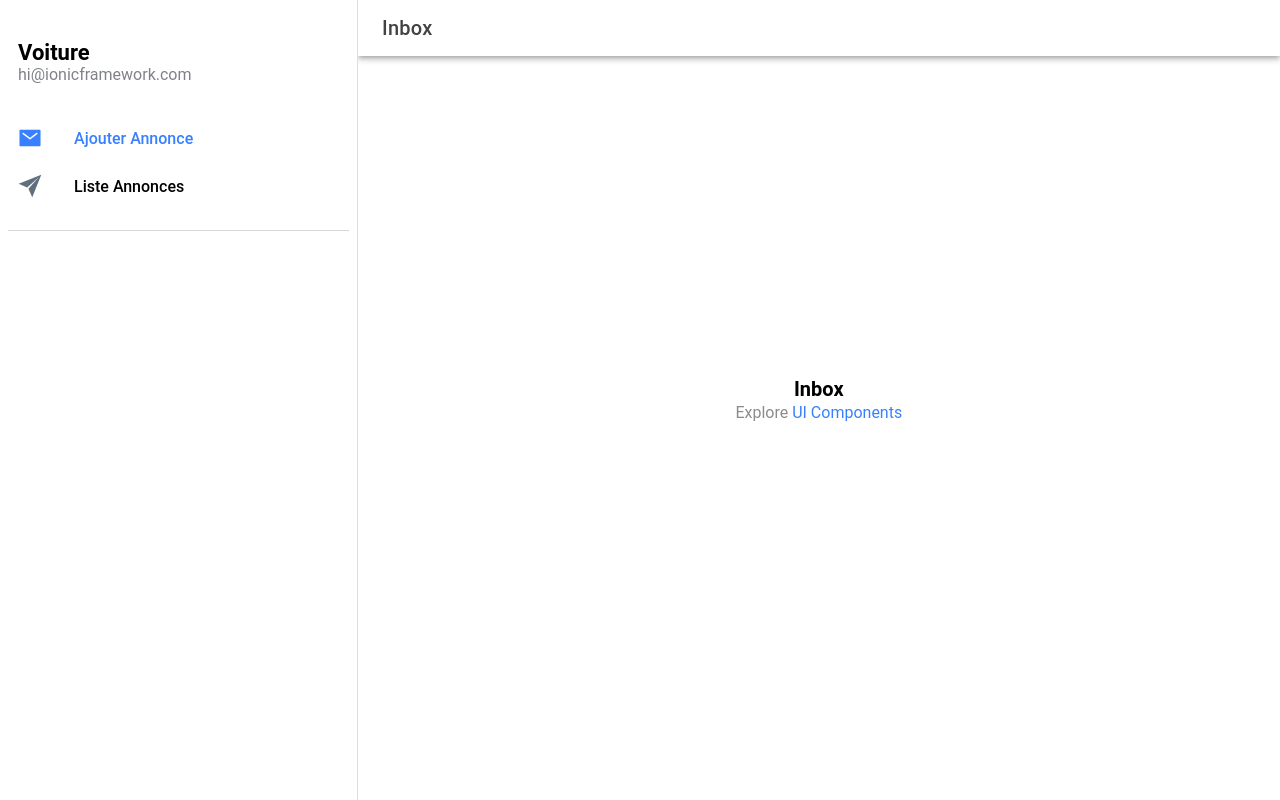
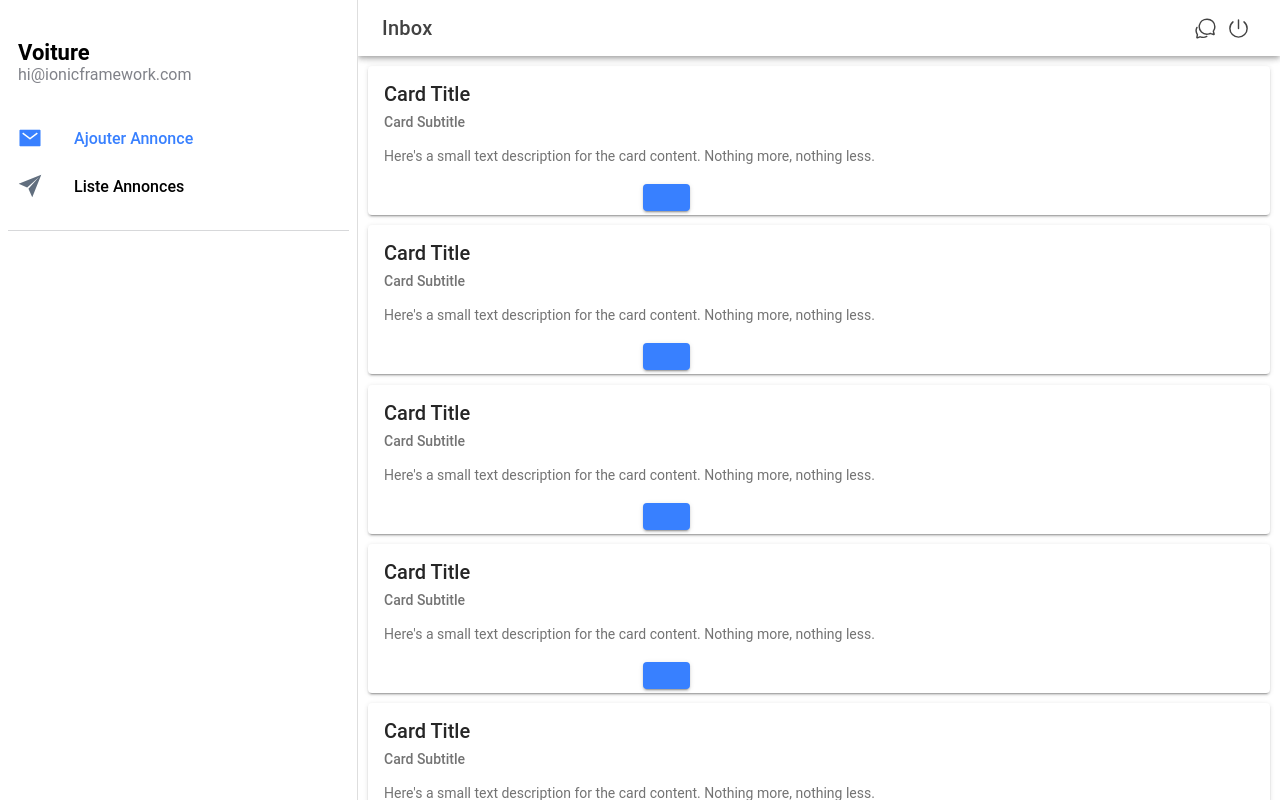
Before and after one commit to TojoKely04/Vente_Voiture_Mobile, a React (Vite) app: page /folder/1 in a window 1280 px wide. Both pictures are taken after a click on the element "Ajouter Annonce". Built offline with nearby package versions, Linux system fonts and the light colour scheme.

Commit message:
Liste- et Nav

```diff
--- a/package.json
+++ b/package.json
@@ -21,11 +21,14 @@
     "@ionic/react-router": "^7.0.0",
     "@types/react-router": "^5.1.20",
     "@types/react-router-dom": "^5.3.3",
+    "add": "^2.0.6",
     "ionicons": "^7.0.0",
     "react": "^18.2.0",
     "react-dom": "^18.2.0",
     "react-router": "^5.3.4",
-    "react-router-dom": "^5.3.4"
+    "react-router-dom": "^5.3.4",
+    "stream-chat-react": "^11.3.0",
+    "yarn": "^1.22.21"
   },
   "devDependencies": {
     "@capacitor/cli": "5.6.0",
--- a/src/App.tsx
+++ b/src/App.tsx
@@ -3,6 +3,7 @@ import { IonReactRouter } from '@ionic/react-router';
 import { Redirect, Route } from 'react-router-dom';
 import Menu from './components/Menu';
 import Page from './pages/Page';
+
 
 /* Core CSS required for Ionic components to work properly */
 import '@ionic/react/css/core.css';
@@ -38,6 +39,7 @@ const App: React.FC = () => {
             <Route path="/folder/:name" exact={true}>
               <Page />
             </Route>
+
           </IonRouterOutlet>
         </IonSplitPane>
       </IonReactRouter>
--- /dev/null
+++ b/src/annonce/Annonce.tsx
@@ -0,0 +1,20 @@
+import React from 'react';
+import { IonIcon , IonButton, IonCard, IonCardContent, IonCardHeader, IonCardSubtitle, IonCardTitle } from '@ionic/react';
+import { star } from 'ionicons/icons';
+
+function Card() {
+  return (
+    <IonCard>
+      <IonCardHeader>
+        <IonCardTitle>Card Title</IonCardTitle>
+        <IonCardSubtitle>Card Subtitle</IonCardSubtitle>
+      </IonCardHeader>
+
+      <IonCardContent>Here's a small text description for the card content. Nothing more, nothing less.</IonCardContent>
+      <IonButton style={{marginLeft:'275px'}} size='small'>
+      <IonIcon slot="icon-only"></IonIcon>
+      </IonButton>
+    </IonCard>
+  );
+}
+export default Card;
--- a/src/pages/Page.tsx
+++ b/src/pages/Page.tsx
@@ -1,7 +1,9 @@
 import { IonButtons, IonContent, IonHeader, IonMenuButton, IonPage, IonTitle, IonToolbar ,IonIcon } from '@ionic/react';
+import { chatbubblesOutline , powerOutline } from 'ionicons/icons';
 import { useParams } from 'react-router';
 import ExploreContainer from '../components/ExploreContainer';
 import './Page.css';
+import Annonce from '../annonce/Annonce';
 
 const Page: React.FC = () => {
 
@@ -15,18 +17,30 @@ const Page: React.FC = () => {
             <IonMenuButton />
           </IonButtons>
           <IonTitle>{name}</IonTitle>
+          <IonButtons slot="end" style={{marginRight:'10px'}}>
+            <IonIcon icon={chatbubblesOutline} style={{fontSize:'23px'}} ></IonIcon>
+          </IonButtons>
+          <></>
+          <IonButtons slot="end" style={{marginRight:'30px'}}>
+            <IonIcon icon={powerOutline} style={{fontSize:'23px'}}></IonIcon>
+          </IonButtons>
         </IonToolbar>
+
       </IonHeader>
 
       <IonContent fullscreen>
-        <IonHeader collapse="condense">
-          <IonToolbar>
-            <IonTitle size="large">{name}</IonTitle>
-          </IonToolbar>
-        </IonHeader>
-        <ExploreContainer name={name} />
+        <Annonce/>
+        <Annonce/>
+        <Annonce/>
+        <Annonce/>
+        <Annonce/>
+        <Annonce/>
+        <Annonce/>
       </IonContent>
+
     </IonPage>
+
+
   );
 };
 
```
Also changed, not shown: 1 other file (tests, documents, lock files or other folders).
